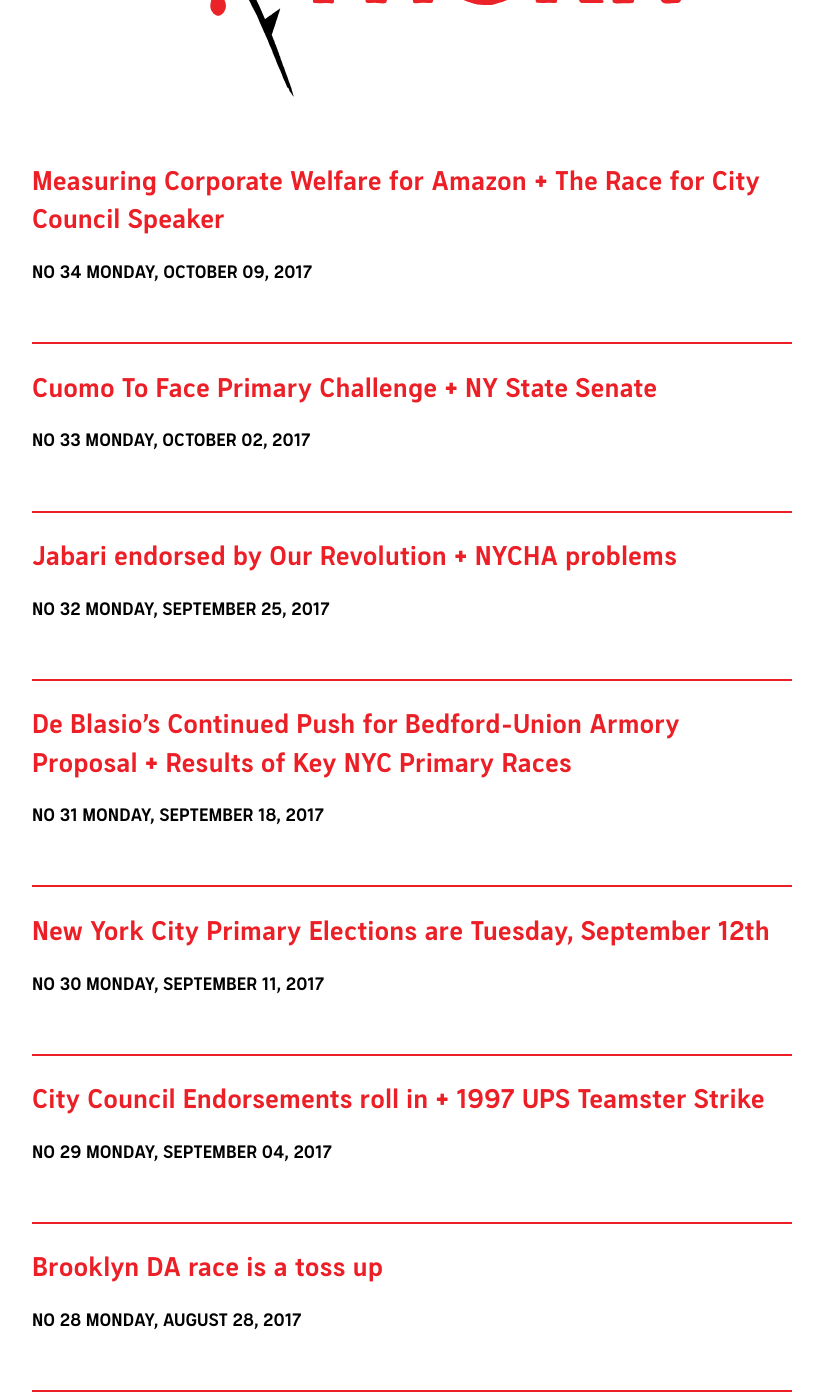
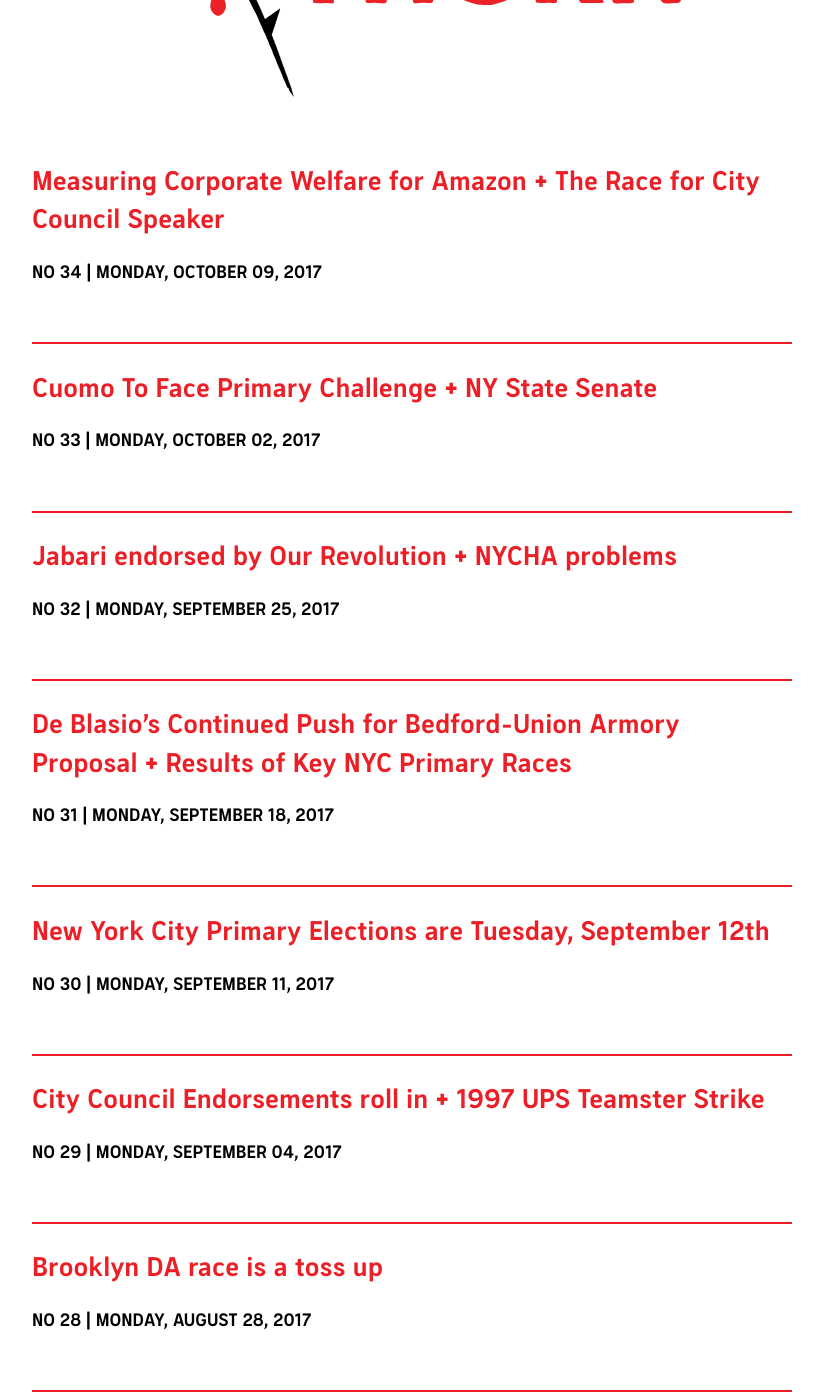
Before and after one commit to nycdsa/the-thorn, a Jekyll site: the page built from src/archive.html, in a window 1280 px wide and 1400 px high, scrolled down 405 px. Shown: the whole window, without its empty margins (228-1051 px from the left). Built offline with Jekyll 4.4.1, drawn with Linux system fonts in a browser that asks for light colours; some of the changed text lies outside the part shown.

Commit message:
Update post-archive.html

```diff
--- a/src/_includes/post-archive.html
+++ b/src/_includes/post-archive.html
@@ -1,7 +1,7 @@
 <div class="post-header">
   <h2><a href="{{page.url}}" class="post-link">{{ page.title }}</a></h2>
   <div class="archive-date-header">
-    <span class="post-number">No {{ page.issue }}</span>
+    <span class="post-number">No {{ page.issue }} | </span>
     <span class="post-date">{{ page.date | date: "%A, %B %d, %Y" }}</span>
   </div>
 </div>
```
